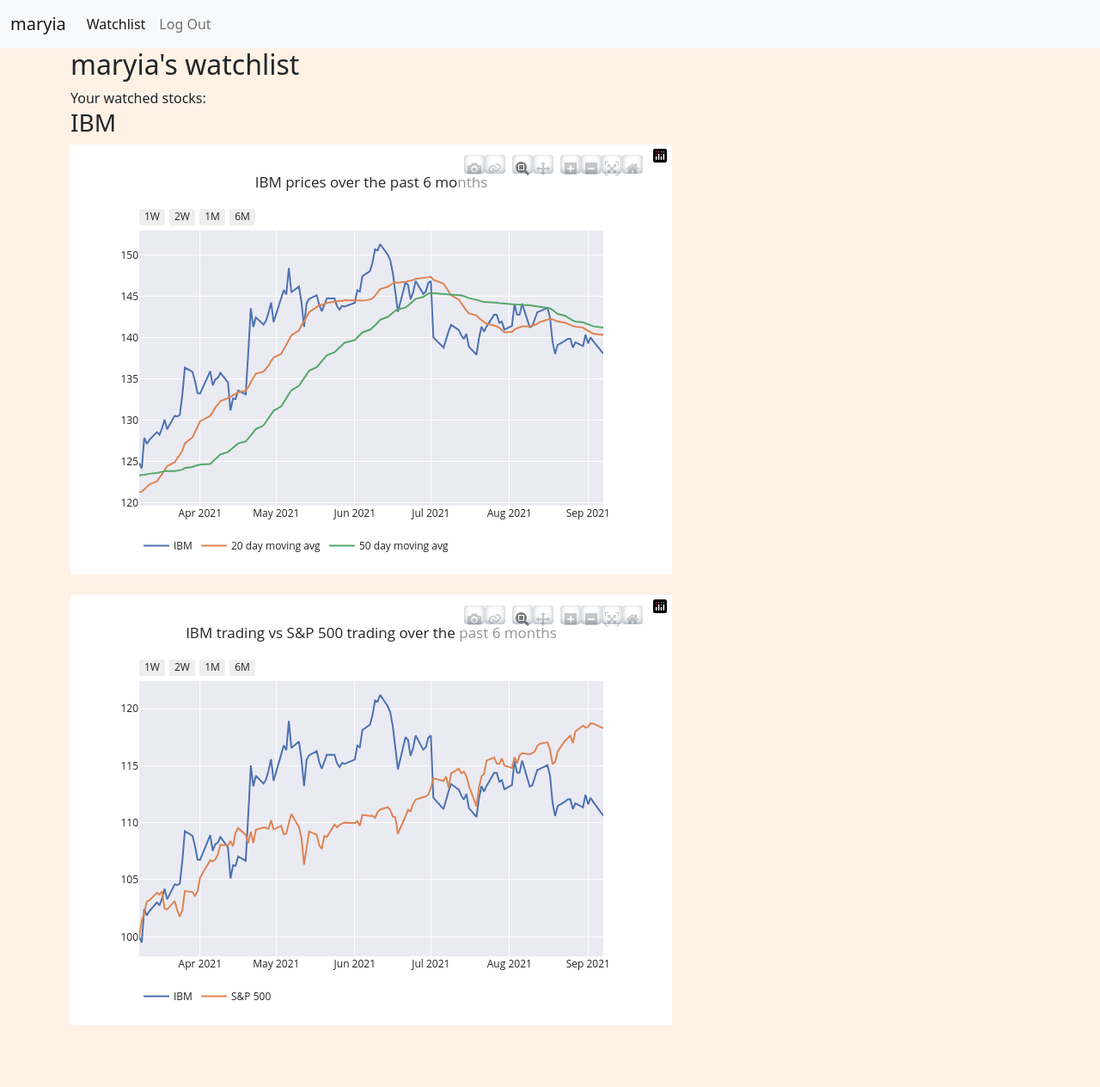
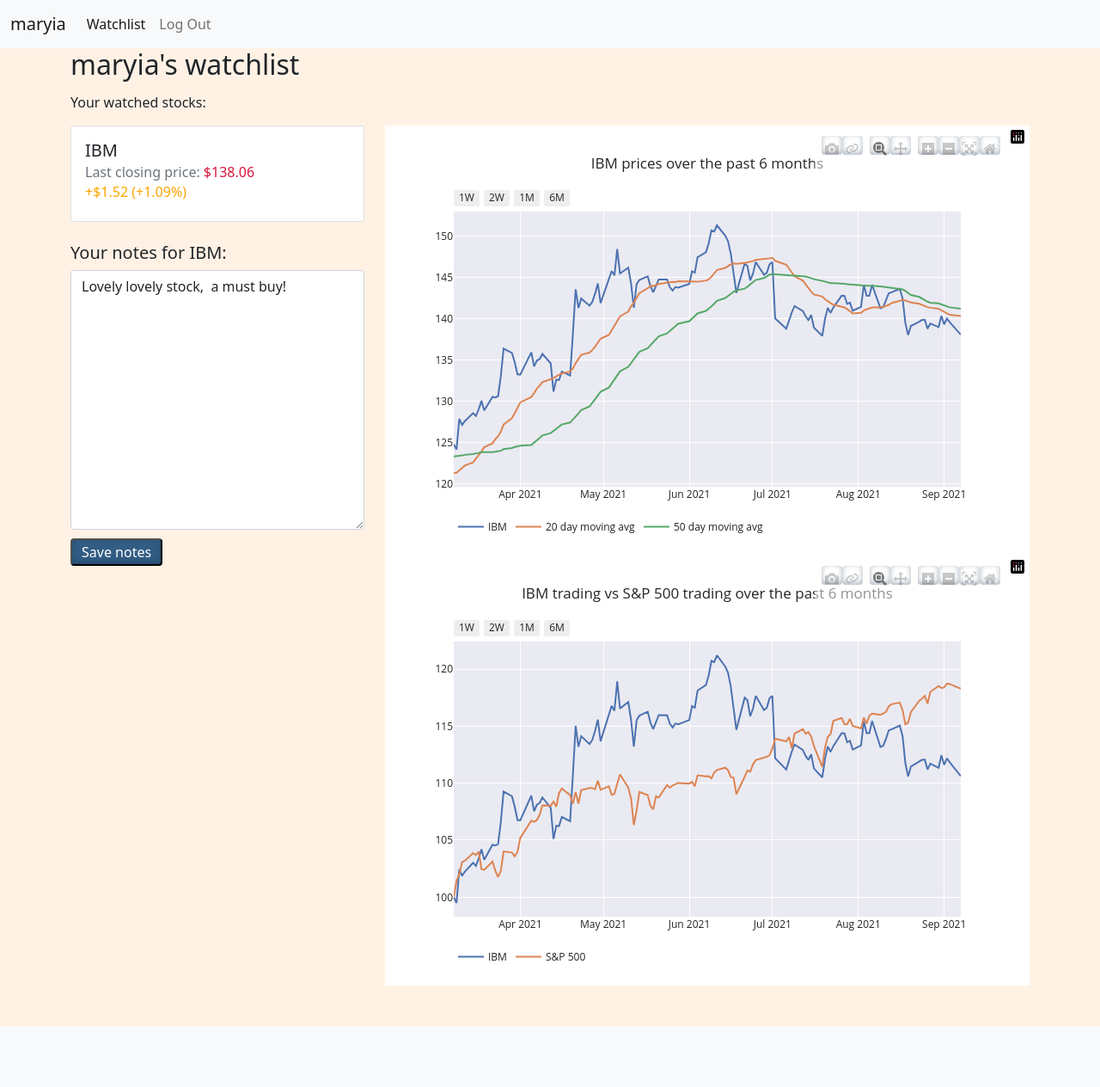
Before and after one commit to ahsamt/StockScreener, a Django app: page /watchlist in a window 1280 px wide. Shown: the whole page at 86% size. After the commit the page ends 1194 px from the top, so only its background shows below. Run offline with Django 3.2, Linux system fonts and the light colour scheme; a user stored in the database is signed in; data comes from the database, SQL or seed files in the repository; both versions use the stored data as it was after the commit.

Commit message:
watchlist page updated

```diff
--- a/stockscreener/static/stockscreener/index.js
+++ b/stockscreener/static/stockscreener/index.js
@@ -2,9 +2,6 @@ document.addEventListener("DOMContentLoaded", () => {
   document.querySelectorAll(".watchlist").forEach((watch_button) => {
     watch_button.addEventListener("click", (event) => update_watchlist(event));
   });
-  document
-    .querySelectorAll(".edit_notes")
-    .forEach((editButton) => (editButton.style.display = "none"));
 });
 
 function update_watchlist(event) {
@@ -28,8 +25,7 @@ function update_watchlist(event) {
             "Search saved successfully";
           event.target.dataset.stock_id = result.id;
           event.target.innerHTML = `Remove ${stock} from watchlist`;
-          document.querySelector(`#editNotes${stockID}`).style.display =
-            "block";
+
           // } else {
           //   document.querySelector("#message").innerHTML = result.error;
         }
@@ -43,7 +39,7 @@ function update_watchlist(event) {
           "Search deleted successfully";
         event.target.dataset.stock_id = "None";
         event.target.innerHTML = `Add ${stock} to watchlist`;
-        document.querySelector(`#editNotes${stockID}`).style.display = "None";
+
         //   } else {
         //     document.querySelector("#message").innerHTML = result.error;
       }
--- a/stockscreener/static/stockscreener/styles.css
+++ b/stockscreener/static/stockscreener/styles.css
@@ -9,7 +9,7 @@ body {
 button {
   transition: ease-in-out 200ms;
   border-radius: 4px;
-  box-shadow: rgba(50, 50, 93, 0.25) 0px 50px 100px -20px,
+  box-shadow: rgba(164, 164, 167, 0.25) 0px 50px 100px -20px,
     rgba(0, 0, 0, 0.3) 0px 30px 60px -30px,
     rgba(10, 37, 64, 0.35) 0px -2px 6px 0px inset;
   background-color: #325c84;
@@ -22,6 +22,27 @@ button:hover {
   background-color: #0a4902;
   color: white;
 }
+.watchlist {
+  border-radius: 4px;
+  box-shadow: rgba(164, 164, 167, 0.25) 0px 50px 100px -20px,
+    rgba(0, 0, 0, 0.3) 0px 30px 60px -30px,
+    rgba(10, 37, 64, 0.35) 0px -2px 6px 0px inset;
+  color: #325c84;
+  text-decoration: none;
+  margin: 10px 0 10px 0;
+  padding: 4px 8px;
+}
+.search-form {
+  display: block;
+  margin: auto;
+  text-align: center;
+}
+.index-card {
+  display: block;
+  margin: 0 auto;
+  text-align: center;
+  width: 500px;
+}
 
 .closing_price {
   color: crimson;
@@ -29,3 +50,8 @@ button:hover {
 .price_change {
   color: orange;
 }
+
+.edit_content {
+  text-align: left;
+  margin: 0;
+}
--- a/stockscreener/templates/stockscreener/stock_details.html
+++ b/stockscreener/templates/stockscreener/stock_details.html
@@ -1,5 +1,3 @@
-<div class="card">
-  <div class="card-body">
 <h5 class="card-title" id="stock_name">{{ stock }}</h5>
 <h6 class="card-subtitle mb-2 text-muted">
   Last closing price:
@@ -8,5 +6,3 @@
 <h6 class="card-subtitle mb-2 text-muted">
   <span class="price_change">{{ change }}</span>
 </h6>
-  </div>
-</div>
--- a/stockscreener/templates/stockscreener/watchlist.html
+++ b/stockscreener/templates/stockscreener/watchlist.html
@@ -1,16 +1,43 @@
 {% extends "stockscreener/layout.html" %} {% load static %}{% block body %}
-<h2>{{ user }}'s watchlist</h2>
+<h2 class="mb-3">{{ user }}'s watchlist</h2>
 <!-- prettier-ignore -->
 {% if user.is_authenticated %} {% if watched_stocks %}
 
-Your watched stocks:
+<h6 class="mb-3">Your watched stocks:</h6>
 {% for item in watched_stocks %}
 <div class="watched_item">
-  <h3>{{ item.0 }}</h3>
-  {{ item.1| safe }}
-  <br />
-  {{ item.2| safe }}
-  <br />
+  <div class="row">
+    <div class="col">
+      <div class="card mb-4">
+        <div class="card-body">
+          <!-- prettier-ignore -->
+          {% include "stockscreener/stock_details.html" with stock=item.0 change=item.2 closing_price=item.1 %}
+        </div>
+      </div>
+      <h5>Your notes for {{ item.0 }}:</h5>
+      <form
+        class="edit_notes"
+        id="editNotes{{ item.6 }}"
+        data-stock_id="{{ item.6 }}"
+      >
+        <div class="form-group">
+          <textarea
+            class="edit_content form-control"
+            id="editContent{{ item.6 }}"
+            rows="12"
+          >
+{{ item.5 }}
+          </textarea>
+          <button id="editNotesButton" type="submit">Save notes</button>
+        </div>
+      </form>
+    </div>
+
+    <div class="col">
+      {% include "stockscreener/graphs.html" with graph1=item.3 graph2=item.4 %}
+    </div>
+    <!-- prettier-ignore -->
+
     {% endfor %}
   </div>
   {% else %}
@@ -20,3 +47,4 @@ Your watched stocks:
 
   <br />
   {% endblock %}
+</div>
--- a/stockscreener/utils.py
+++ b/stockscreener/utils.py
@@ -41,7 +41,19 @@ def prep_graph_data(stock):
 
     return(close_6months, norm)
 
-def make_graph_1(data, stock):
+def get_change_info(data, stock):
+    closing_price = round(data[stock].iloc[-1],2)
+    previous_price = round(data[stock].iloc[-2],2)
+    price_dif = round(previous_price - closing_price, 2)
+    perc_dif = round(price_dif/previous_price*100, 2)
+    if price_dif > 0:
+        sign = "+"
+    else:
+        sign = "-"
+    change = (f"{sign}${price_dif}  ({sign}{perc_dif}%)")
+    return (closing_price, change)
+
+def make_graph_1(data, stock, height, width):
     fig = go.Figure()
     fig.add_trace(go.Scatter(name=stock, x=data["Date"], y=data[stock]))
     fig.add_trace(go.Scatter(name="20 day moving avg", x=data["Date"], y=data["moving_avg_20"]))
@@ -69,10 +81,10 @@ def make_graph_1(data, stock):
     # textposition="bottom center"
     # ))
 
-    graph = fig.to_html(full_html=False, default_height=500, default_width=700)
+    graph = fig.to_html(full_html=False, default_height=height, default_width=width)
     return graph
 
-def make_graph_2(data, stock):
+def make_graph_2(data, stock, height, width):
     fig = go.Figure()
     fig.add_trace(go.Scatter(name=stock, x=data["Date"], y=data[stock]))
     fig.add_trace(go.Scatter(name="S&P 500", x=data["Date"], y=data["^GSPC"]))
@@ -90,5 +102,5 @@ def make_graph_2(data, stock):
                             "stepmode": "backward"}
                         ]}})
 
-    graph = fig.to_html(full_html=False, default_height=500, default_width=700)
+    graph = fig.to_html(full_html=False, default_height=height, default_width=width)
     return graph
--- a/stockscreener/views.py
+++ b/stockscreener/views.py
@@ -21,7 +21,7 @@ import plotly.graph_objects as go
 import pandas as pd
 import yfinance as yf
 
-from .utils import make_graph_1, make_graph_2, prep_graph_data
+from .utils import get_change_info, make_graph_1, make_graph_2, prep_graph_data
 
 class StockForm(forms.Form):
     stock = forms.CharField(label = "Stock name", max_length=5)
@@ -38,36 +38,23 @@ def index(request):
                 stock = stockForm.cleaned_data['stock'].upper()
 
                 data1, data2 = prep_graph_data(stock)
-                closing_price = round(data1[stock].iloc[-1],2)
-                previous_price = round(data1[stock].iloc[-2],2)
-                price_dif = round(previous_price - closing_price, 2)
-                perc_dif = round(price_dif/previous_price*100, 2)
-                if price_dif > 0:
-                    sign = "+"
-                else:
-                    sign = "-"
-                change = (f"{sign}${price_dif}  ({sign}{perc_dif}%)")
-
-                graph1 = make_graph_1(data1, stock)
-                graph2 = make_graph_2(data2, stock)
+                closing_price, change = get_change_info(data1, stock)
+                graph1 = make_graph_1(data1, stock, 470, 630)
+                graph2 = make_graph_2(data2, stock, 470, 630)
 
                 watchlisted = False
                 stockID = None
-                notes = ""
 
                 if user.is_authenticated:
                     searchObj = SavedSearch.objects.filter(user = request.user, stock = stock)
                     if len(searchObj):
                         watchlisted = True
                         stockID =  searchObj[0].id
-                        notes = searchObj[0].notes
-
 
             context = {
                 "stockForm": stockForm,
                 "stock":stock,
                 "stockID":stockID,
-                "notes":notes,
                 "closing_price":closing_price,
                 "change": change,
                 "watchlisted":watchlisted,
@@ -132,15 +119,24 @@ def watchlist(request):
             watchlist=sorted(watchlist, key = lambda p: (p.date), reverse=True)
             for item in watchlist:
                 stock = item.stock
-                stockID = item.id
+
                 watchlist_temp = []
                 data1, data2 = prep_graph_data(stock)
                 watchlist_temp.append (stock),
-                graph1 = make_graph_1(data1, stock)
+                closing_price, change = get_change_info(data1, stock)
+                watchlist_temp.append(closing_price)
+                watchlist_temp.append(change)
+                graph1 = make_graph_1(data1, stock, 500, 750)
                 watchlist_temp.append (graph1)
-                graph2 = make_graph_2(data2, stock)
+                graph2 = make_graph_2(data2, stock, 500, 750)
                 watchlist_temp.append (graph2)
+                notes = item.notes
+                watchlist_temp.append(notes)
+                stockID = item.id
+                watchlist_temp.append(stockID)
+
                 watched_stocks.append(watchlist_temp)
+
         return render(request, "stockscreener/watchlist.html", {'watched_stocks':watched_stocks})
 
 @csrf_exempt
```
Also changed, not shown: stockscreener/templates/stockscreener/index.html (+26 -46 lines), stockscreener/templates/stockscreener/notes_form.html (added, +17 -0 lines), db.sqlite3. Lines whose indentation alone changed are shown as unchanged.
